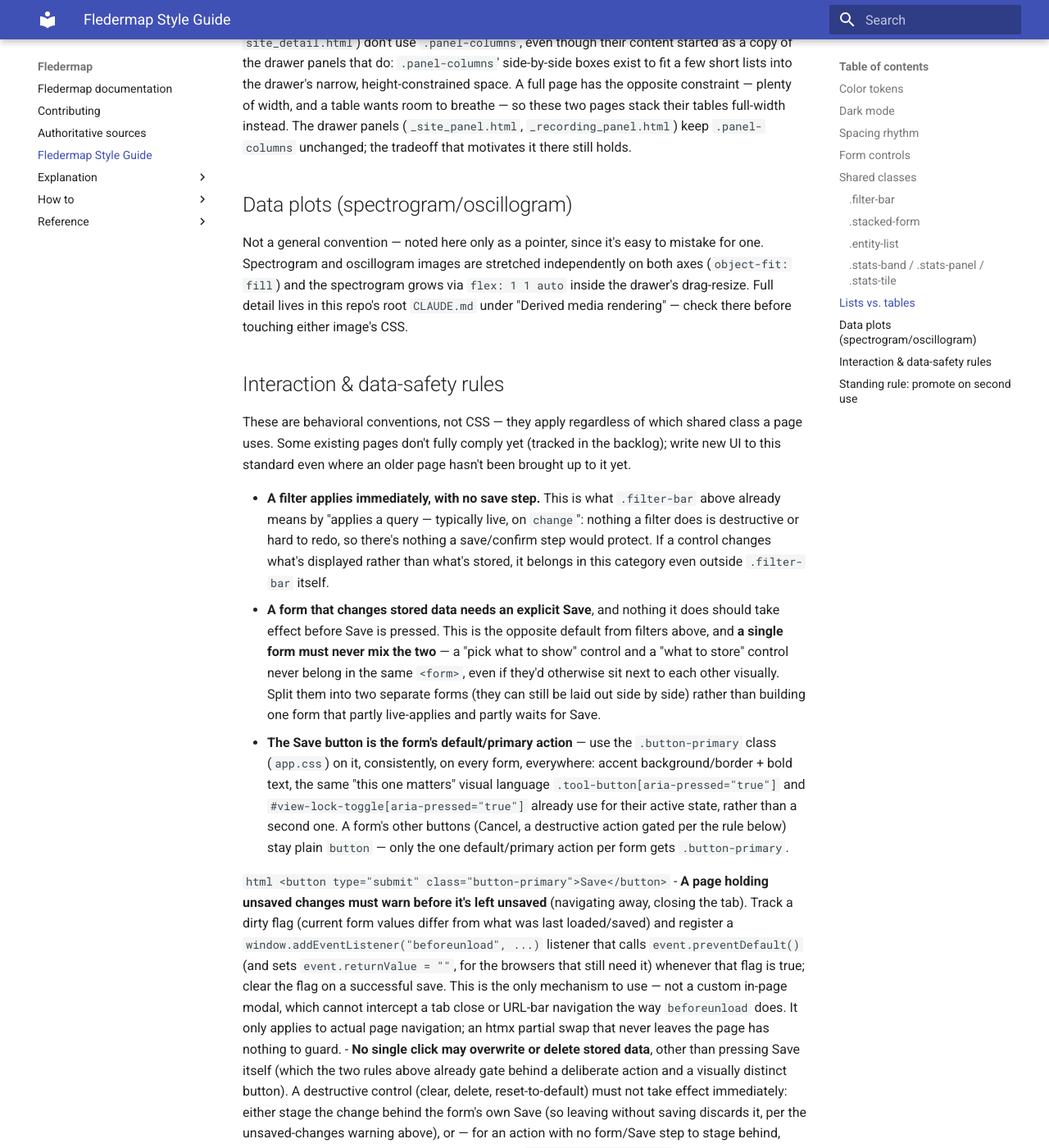
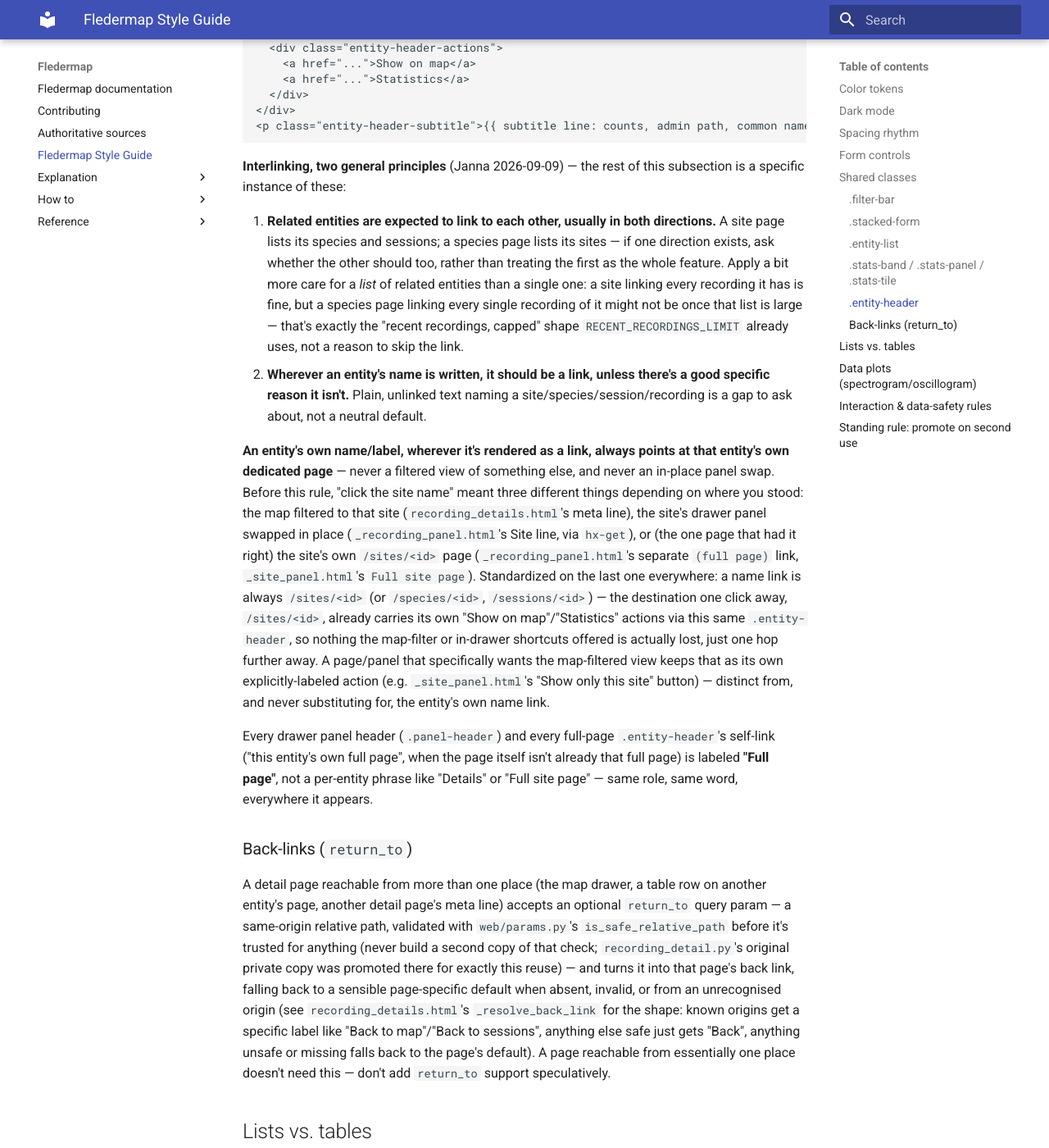
Before and after one commit to bytehexe/fledermap, an MkDocs documentation site: the page built from docs/style-guide.md, in a window 1280 px wide and 1400 px high, scrolled down 4752 px. Shown: the whole window at 82% size. Built offline with MkDocs 1.6.1 and Material for MkDocs 9.7.7, drawn with Linux system fonts in a browser that asks for light colours; some of the changed text lies outside the part shown.

Commit message:
feat: UI quick-wins batch + entity page/drawer interlinking unification
Quick items (Obsidian backlog triage):
- Species detail's "Recent recordings" table now says "(showing the most
  recent N)" once RECENT_RECORDINGS_LIMIT is actually hit -- was a silent
  cap before (found by an audit of every .limit()/LIMIT/MAX_* in the app).
- Recordings with no site now say "No site (outlier)" explicitly, on both
  the details page and the map drawer panel, instead of silently omitting
  the "Site: ..." line.
- Save buttons (classifier box, session-detail form) show a themed
  "✓ Saved" confirmation after a successful save.
- The recording-details page's audio panel gets an "Audio" heading and now
  renders before the Identifications/classifier boxes, not after.

Interlinking/layout pass:
- New shared `.entity-header` partial (title left, actions right, one row)
  used by all three full detail pages (site/species/recording), replacing
  three different hand-rolled header shapes.
- Standardized rule: an entity's own name is always the link to its own
  page -- never a filtered map view or an in-place drawer-panel swap. Fixes
  the three-way inconsistency where "click a site name" meant three
  different things depending on where you stood.
- Both drawer panel headers now say "Full page" for their self-link
  (previously "Details" / "Full site page").
- `return_to`-driven back links generalized from recording_details.html
  (its own `_is_safe_relative_path`) to site/species detail pages too, via
  a shared `web/params.py::is_safe_relative_path`.
- All of the above documented in docs/style-guide.md's new `.entity-header`
  and "Back-links (return_to)" sections, plus two general interlinking
  principles (bidirectional linking between related entities, entity names
  are always links) for future pages to follow.

Verified: full `hatch test` (db + non-db), mypy, ruff, node --test, and
live headless-Chrome checks against a throwaway demo instance for both the
save-confirmation JS behavior and the rendered header/link markup.

Co-Authored-By: Claude Sonnet 5 <noreply@anthropic.com>
Claude-Session: https://claude.ai/code/session_01EzERrVhPo8c7qqYSc243nV

````diff
--- a/docs/style-guide.md
+++ b/docs/style-guide.md
@@ -172,6 +172,74 @@ distinct from `.entity-list`'s table rows since it's one number, not a row of co
 Never nest a bordered `.stats-panel` inside another `.stats-panel` — a card only ever nests
 inside a tinted, borderless band.
 
+### `.entity-header`
+
+Use for the top-of-page block on any full standalone entity page (`site_detail.html`,
+`species_detail.html`, `recording_details.html`) and, at drawer scale, `.panel-header` on
+`_site_panel.html`/`_recording_panel.html`: a title on the left, that page's own action links
+(Show on map, Statistics, Full page, …) right-aligned on the same row, wrapping to a second line
+on narrow screens rather than truncating either side. Replaces three pages each hand-rolling
+their own header shape (a `.panel-header` div, two loose `<p>` tags before the `<h1>`, a
+favourite button floated next to `<h1>` with the rest of the actions buried in a meta paragraph)
+— reconciled 2026-09-09 once the interlinking pass needed the same block on all three.
+
+```html
+<div class="entity-header">
+  <h1>{{ title }}</h1>
+  <div class="entity-header-actions">
+    <a href="...">Show on map</a>
+    <a href="...">Statistics</a>
+  </div>
+</div>
+<p class="entity-header-subtitle">{{ subtitle line: counts, admin path, common names, ... }}</p>
+```
+
+**Interlinking, two general principles** (Janna 2026-09-09) — the rest of this subsection is a
+specific instance of these:
+
+1. **Related entities are expected to link to each other, usually in both directions.** A site
+   page lists its species and sessions; a species page lists its sites — if one direction exists,
+   ask whether the other should too, rather than treating the first as the whole feature. Apply a
+   bit more care for a *list* of related entities than a single one: a site linking every
+   recording it has is fine, but a species page linking every single recording of it might not
+   be once that list is large — that's exactly the "recent recordings, capped" shape
+   `RECENT_RECORDINGS_LIMIT` already uses, not a reason to skip the link.
+2. **Wherever an entity's name is written, it should be a link, unless there's a good specific
+   reason it isn't.** Plain, unlinked text naming a site/species/session/recording is a gap to
+   ask about, not a neutral default.
+
+**An entity's own name/label, wherever it's rendered as a link, always points at that entity's
+own dedicated page** — never a filtered view of something else, and never an in-place panel swap.
+Before this rule, "click the site name" meant three different things depending on where you
+stood: the map filtered to that site (`recording_details.html`'s meta line), the site's drawer
+panel swapped in place (`_recording_panel.html`'s Site line, via `hx-get`), or (the one page that
+had it right) the site's own `/sites/<id>` page (`_recording_panel.html`'s separate `(full
+page)` link, `_site_panel.html`'s `Full site page`). Standardized on the last one everywhere: a
+name link is always `/sites/<id>` (or `/species/<id>`, `/sessions/<id>`) — the destination one
+click away, `/sites/<id>`, already carries its own "Show on map"/"Statistics" actions via this
+same `.entity-header`, so nothing the map-filter or in-drawer shortcuts offered is actually lost,
+just one hop further away. A page/panel that specifically wants the map-filtered view keeps that
+as its own explicitly-labeled action (e.g. `_site_panel.html`'s "Show only this site" button) —
+distinct from, and never substituting for, the entity's own name link.
+
+Every drawer panel header (`.panel-header`) and every full-page `.entity-header`'s self-link
+("this entity's own full page", when the page itself isn't already that full page) is labeled
+**"Full page"**, not a per-entity phrase like "Details" or "Full site page" — same role, same
+word, everywhere it appears.
+
+### Back-links (`return_to`)
+
+A detail page reachable from more than one place (the map drawer, a table row on another
+entity's page, another detail page's meta line) accepts an optional `return_to` query param — a
+same-origin relative path, validated with `web/params.py`'s `is_safe_relative_path` before it's
+trusted for anything (never build a second copy of that check; `recording_detail.py`'s original
+private copy was promoted there for exactly this reuse) — and turns it into that page's back
+link, falling back to a sensible page-specific default when absent, invalid, or from an
+unrecognised origin (see `recording_details.html`'s `_resolve_back_link` for the shape: known
+origins get a specific label like "Back to map"/"Back to sessions", anything else safe just gets
+"Back", anything unsafe or missing falls back to the page's default). A page reachable from
+essentially one place doesn't need this — don't add `return_to` support speculatively.
+
 ## Lists vs. tables
 
 Prefer a table (`.entity-list`, see above) over a bulleted `<ul>` once rows share two or more
--- a/src/fledermap/web/templates/_classifier_box.html
+++ b/src/fledermap/web/templates/_classifier_box.html
@@ -59,5 +59,6 @@
   <p class="classifier-error" id="classifier-error" hidden></p>
   <div class="classifier-actions">
     <button type="button" class="button-primary" id="classifier-save">Save</button>
+    <span class="save-confirmation" id="classifier-save-confirmation" hidden>✓ Saved</span>
   </div>
 </div>
--- a/src/fledermap/web/templates/_recording_panel.html
+++ b/src/fledermap/web/templates/_recording_panel.html
@@ -4,7 +4,7 @@
 {% else %}
 <div class="panel-header">
   <h2>{{ recording_headline(taxon, best) }}</h2>
-  <a class="details-link" href="/recordings/{{ recording.audio_hash }}">Details</a>
+  <a class="details-link" href="/recordings/{{ recording.audio_hash }}?return_to=/?{{ filter_qs }}">Full page</a>
   <button
     type="button"
     class="favourite-toggle"
@@ -97,7 +97,9 @@
     <p>Session: <a href="/sessions/{{ recording_session.id }}">{{ recording_session.started_at.strftime('%Y-%m-%d %H:%M') }}–{{ recording_session.ended_at.strftime('%H:%M') }} ({{ recording_session.detector_key | detector_label }})</a></p>
     {% endif %}
     {% if site %}
-    <p>Site: <a href="#" hx-get="/sites/{{ site.id }}/panel" hx-target="#drawer-body">{{ site_label }}</a> (<a href="/sites/{{ site.id }}">full page</a>)</p>
+    <p>Site: <a href="/sites/{{ site.id }}?return_to=/?{{ filter_qs }}">{{ site_label }}</a></p>
+    {% else %}
+    <p>No site (outlier)</p>
     {% endif %}
     {% if previous %}
     <button type="button" hx-get="/recordings/{{ previous.audio_hash }}/panel?{{ filter_qs }}" hx-target="#drawer-body">← Previous</button>
--- a/src/fledermap/web/templates/_site_panel.html
+++ b/src/fledermap/web/templates/_site_panel.html
@@ -6,7 +6,7 @@
 <div class="panel-header">
   <h2>{{ label }}</h2>
   <button type="button" onclick="fledermapFilterBySite({{ detail.site.id }})">Show only this site</button>
-  <a href="/sites/{{ detail.site.id }}">Full site page</a>
+  <a href="/sites/{{ detail.site.id }}">Full page</a>
 </div>
 
 <div class="panel-columns">
--- a/src/fledermap/web/templates/session_detail.html
+++ b/src/fledermap/web/templates/session_detail.html
@@ -38,6 +38,9 @@
             <textarea name="weather">{{ detail.session.weather or '' }}</textarea>
           </label>
           <button type="submit">Save</button>
+          {% if request.args.get('saved') %}
+          <span class="save-confirmation">✓ Saved</span>
+          {% endif %}
         </form>
       </div>
     </div>
````
Also changed, not shown: src/fledermap/web/static/app.css (+29 -13 lines), src/fledermap/web/static/classifier_box.js (+17 -0 lines), src/fledermap/web/templates/_entity_header.html (added, +29 -0 lines), src/fledermap/web/templates/recording_details.html (+15 -13 lines), src/fledermap/web/templates/site_detail.html (+7 -8 lines), src/fledermap/web/templates/species_detail.html (+14 -8 lines), 8 other files.
